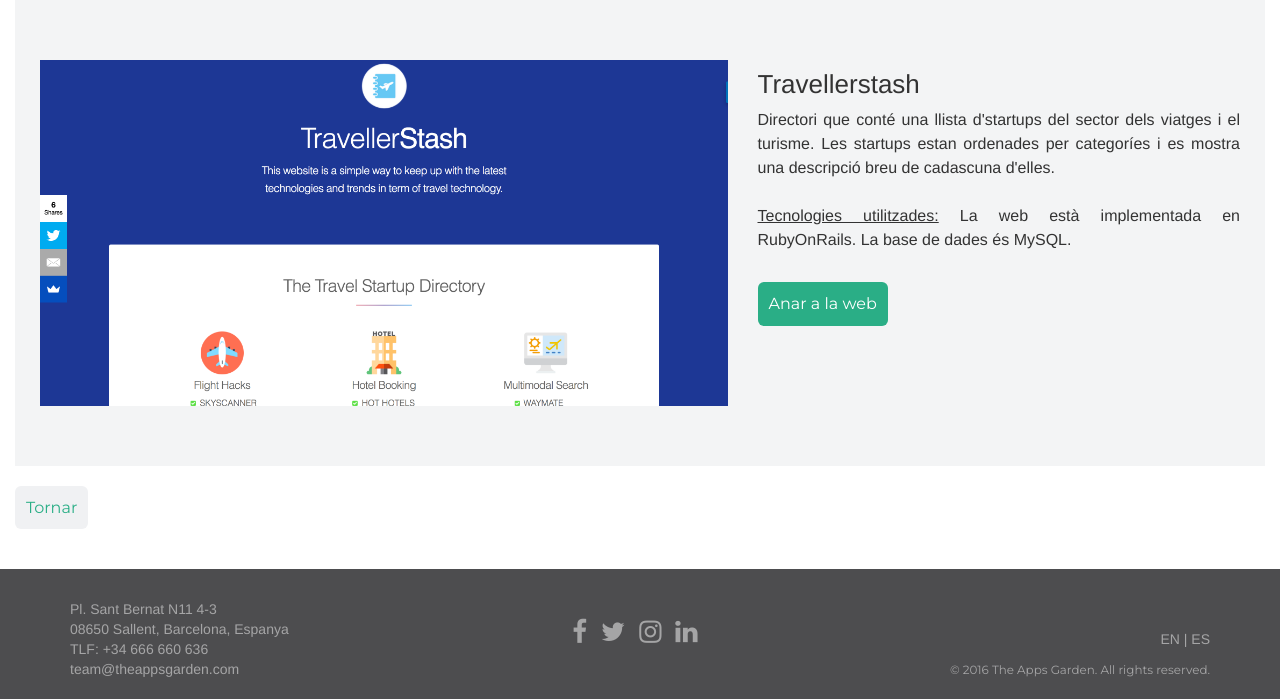
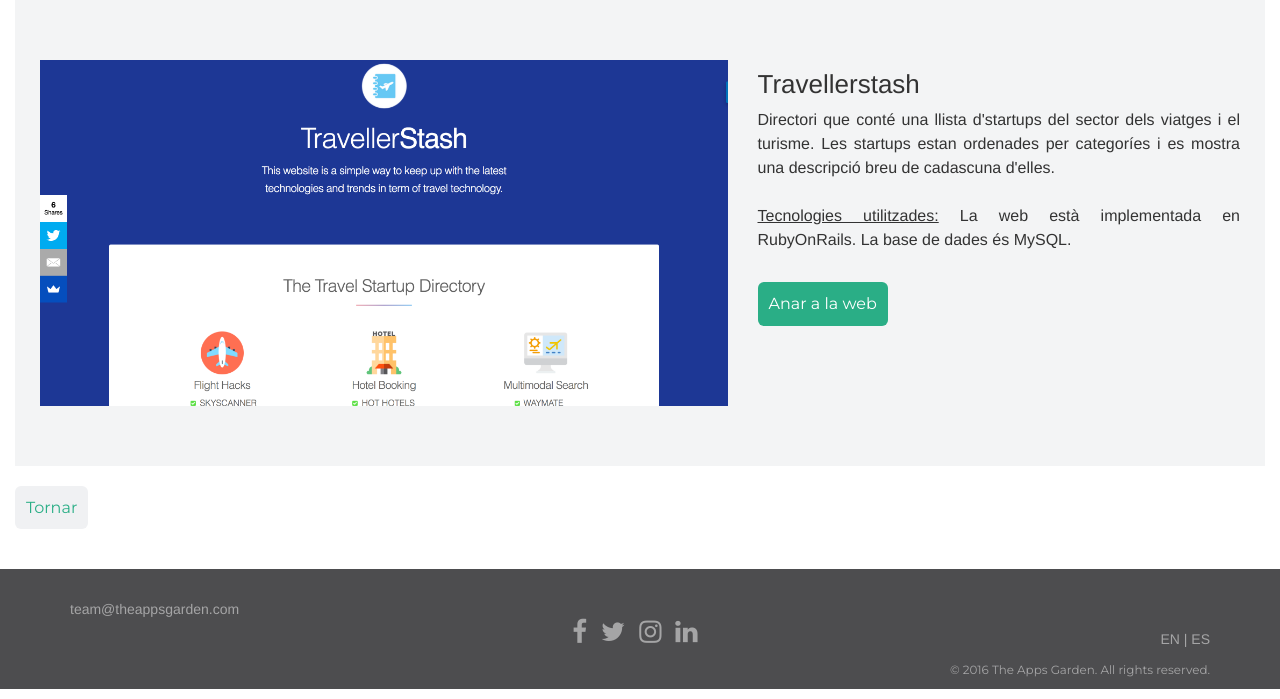
Before and after one commit to theappsgarden/theappsgarden.github.io, a plain HTML site: page ca/portfolio.html in a window 1280 px wide. Shown: the part 2933-3632 px from the top of the page. Drawn offline with nearby package versions, Linux system fonts and the light colour scheme.

Commit message:
Update portfolio.html

```diff
--- a/ca/portfolio.html
+++ b/ca/portfolio.html
@@ -136,7 +136,7 @@
     <div class="container">
     <div class="row">
         <div class="col-xs-12 col-md-4">
-          <p>Pl. Sant Bernat N11 4-3<br>08650 Sallent, Barcelona, Espanya<br>TLF: +34 666 660 636<br><a href="mailto:team@theappsgarden.com?Subject=Hello%20TheAppsGarden" class="email-contact">team@theappsgarden.com</a></p>
+          <p><a href="mailto:team@theappsgarden.com?Subject=Hello%20TheAppsGarden" class="email-contact">team@theappsgarden.com</a></p>
         </div>
         <div class="col-xs-12 col-md-4 text-center">
           <a href="http://www.facebook.com/theappsgarden" target="_blank"><i class="fa fa-facebook"></i></a>
```
